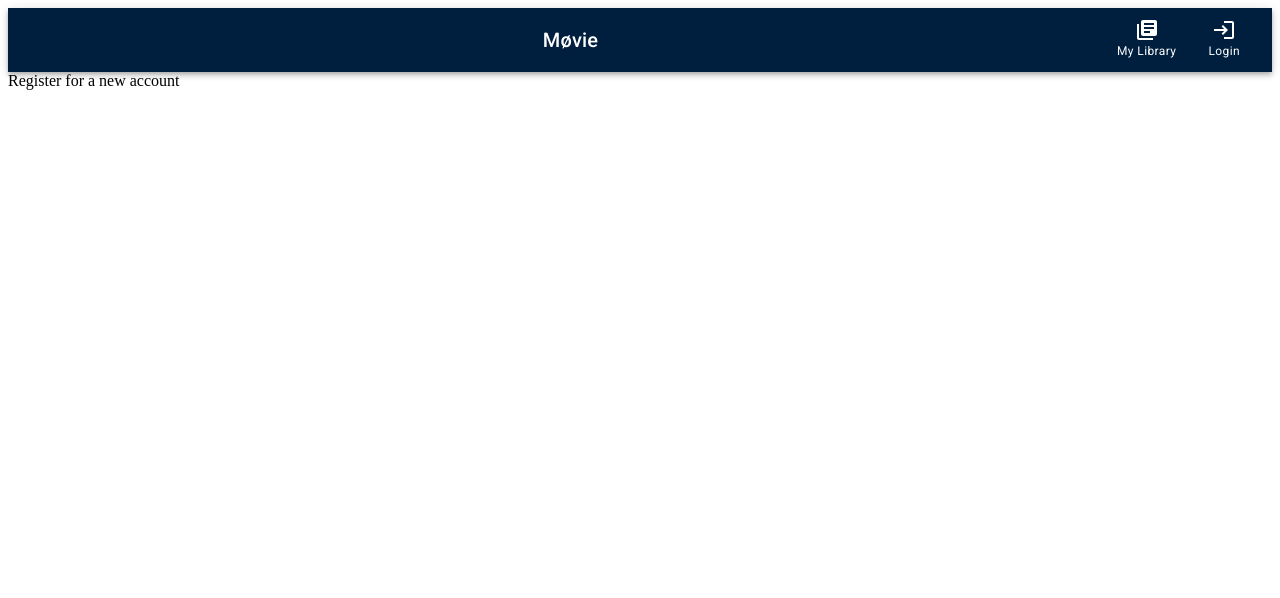
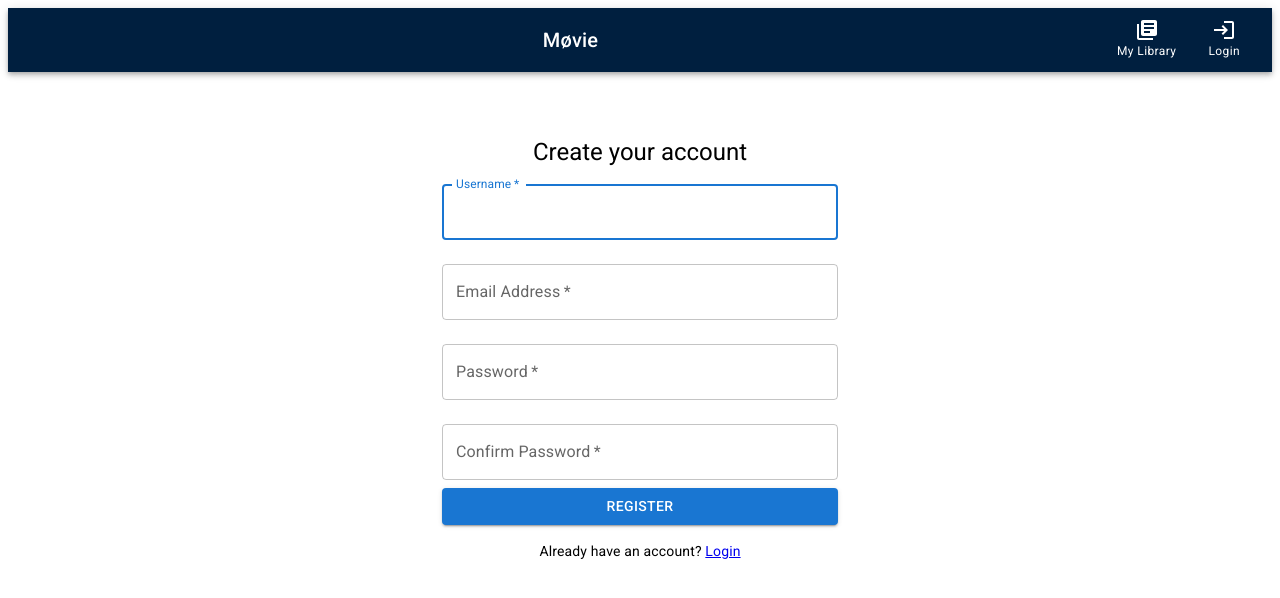
Before and after one commit to jmnorheim/Movi.com, a React (Vite) app in the folder frontend/: page /project2/register in a window 1280 px wide. Shown: the top 598 px of the page. Built offline with nearby package versions, Linux system fonts and the light colour scheme.

Commit message:
feat: Create LoginPage and RegisterPage.
Create LoginPage and RegisterPage.

#16

```diff
--- /dev/null
+++ b/frontend/src/pages/LoginPage/LoginPage.css
@@ -0,0 +1,40 @@
+.login-container {
+    display: flex;
+    flex-direction: column;
+    align-items: center;
+    margin-top: 64px;
+}
+
+.login-box {
+    display: flex;
+    align-items: center;
+    flex-direction: column;
+}
+
+.login-title {
+    margin-bottom: 8px;
+}
+
+.login-form {
+    width: 100%;
+}
+
+.login-btn {
+    margin-bottom: 16px;
+    margin-top: 24px;
+    background-color: #001F3F;
+    transition: background-color 0.3s ease-in-out;
+}
+
+.login-btn:hover {
+    background-color: #001022;
+}
+
+.register-link-box {
+    margin-top: 16px;
+    text-align: center;
+}
+
+.register-link-text {
+    cursor: pointer;
+}
--- a/frontend/src/pages/LoginPage/LoginPage.tsx
+++ b/frontend/src/pages/LoginPage/LoginPage.tsx
@@ -1,7 +1,59 @@
+import React from 'react';
+import { Button, TextField, Container, Typography, Box } from '@mui/material';
+import { Link } from 'react-router-dom';
+import './LoginPage.css';
+
 /**
  * Render the LoginPage component.
- * @returns {React.Component}
+ * @returns {React.FC}
  */
-const LoginPage: React.FC = () => <div>Login to your account</div>;
+const LoginPage: React.FC = () => {
+  return (
+    <Container component="main" maxWidth="xs" className="login-container">
+      <Box className="login-box">
+
+        <Typography component="h1" variant="h5" className="login-title">
+          Login to your account
+        </Typography>
+
+        <Box component="form" noValidate className="login-form">
+          {/* Email input textfield */}
+          <TextField
+            variant="outlined"
+            margin="normal"
+            required fullWidth id="email"
+            label="Email Address"
+            name="email"
+            autoComplete="email"
+            autoFocus
+          />
+          {/* Password input textfield */}
+          <TextField
+            variant="outlined"
+            margin="normal"
+            required fullWidth name="password"
+            label="Password"
+            type="password"
+            id="password"
+            autoComplete="current-password"
+          />
+
+          {/* Login button */}
+          <Button type="submit" fullWidth variant="contained" className="login-btn">
+            Login
+          </Button>
+
+          {/* Link to register page */}
+          <Box className="register-link-box">
+            <Typography variant="body2" className="register-link-text">
+              Don't have an account? <Link to="/register">Register</Link>
+            </Typography>
+          </Box>
+
+        </Box>
+      </Box>
+    </Container>
+  );
+};
 
 export default LoginPage;
--- /dev/null
+++ b/frontend/src/pages/RegisterPage/RegisterPage.css
@@ -0,0 +1,40 @@
+.register-container {
+    display: flex;
+    flex-direction: column;
+    align-items: center;
+    margin-top: 64px;
+}
+
+.register-box {
+    display: flex;
+    flex-direction: column;
+    align-items: center;
+}
+
+.register-title {
+    margin-bottom: 8px;
+}
+
+.register-form {
+    width: 100%;
+}
+
+.register-btn {
+    margin-bottom: 16px;
+    margin-top: 24px;
+    background-color: #001F3F;
+    transition: background-color 0.3s ease-in-out;
+}
+
+.register-btn:hover {
+    background-color: #001022;
+}
+
+.login-link-box {
+    margin-top: 16px;
+    text-align: center;
+}
+
+.login-link-text {
+    cursor: pointer;
+}
--- a/frontend/src/pages/RegisterPage/RegisterPage.tsx
+++ b/frontend/src/pages/RegisterPage/RegisterPage.tsx
@@ -1,7 +1,82 @@
+import React from 'react';
+import { Button, TextField, Container, Typography, Box } from '@mui/material';
+import { Link } from 'react-router-dom';
+import './RegisterPage.css';
+
 /**
- * Render the LoginPage component.
- * @returns {React.Component}
+ * Render the RegisterPage component.
+ * @returns {React.FC}
  */
-const RegisterPage: React.FC = () => <div>Register for a new account</div>;
+const RegisterPage: React.FC = () => {
+  return (
+    <Container component="main" maxWidth="xs" className="register-container">
+      <Box className="register-box">
+
+        <Typography component="h1" variant="h5" className="register-title">
+          Create your account
+        </Typography>
+
+        <Box component="form" noValidate className="register-form">
+
+          {/* Username textfield */}
+          <TextField
+            variant="outlined"
+            margin="normal"
+            required fullWidth id="username"
+            label="Username"
+            name="username"
+            autoComplete="username"
+            autoFocus
+          />
+
+          {/* Email input textfield */}
+          <TextField
+            variant="outlined"
+            margin="normal"
+            required fullWidth id="email"
+            label="Email Address"
+            name="email"
+            autoComplete="email"
+          />
+
+          {/* Password input textfield */}
+          <TextField
+            variant="outlined"
+            margin="normal"
+            required fullWidth name="password"
+            label="Password"
+            type="password"
+            id="password"
+            autoComplete="new-password"
+          />
+
+          {/* Confirm password input textfield */}
+          <TextField
+            variant="outlined"
+            margin="normal"
+            required fullWidth name="confirm-password"
+            label="Confirm Password"
+            type="password"
+            id="confirm-password"
+            autoComplete="new-password"
+          />
+
+          {/* Register button */}
+          <Button type="submit" fullWidth variant="contained" className="register-btn">
+            Register
+          </Button>
+
+          {/* Link to login page */}
+          <Box className="login-link-box">
+            <Typography variant="body2" className="login-link-text">
+              Already have an account? <Link to="/login">Login</Link>
+            </Typography>
+          </Box>
+
+        </Box>
+      </Box>
+    </Container>
+  );
+};
 
 export default RegisterPage;
```
